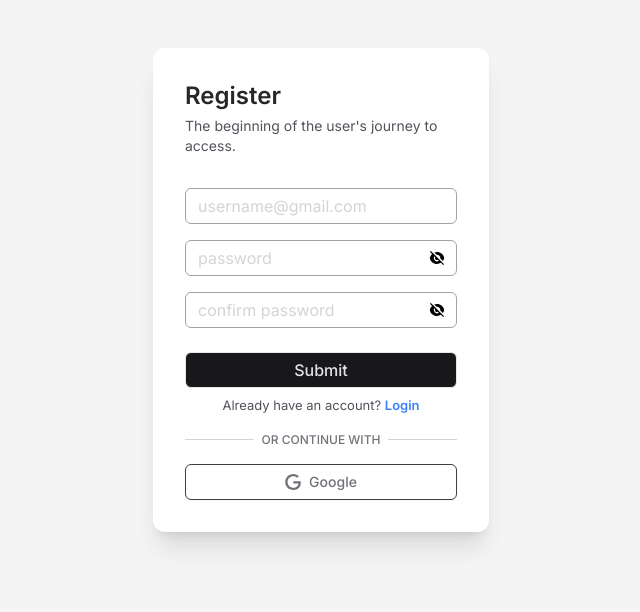
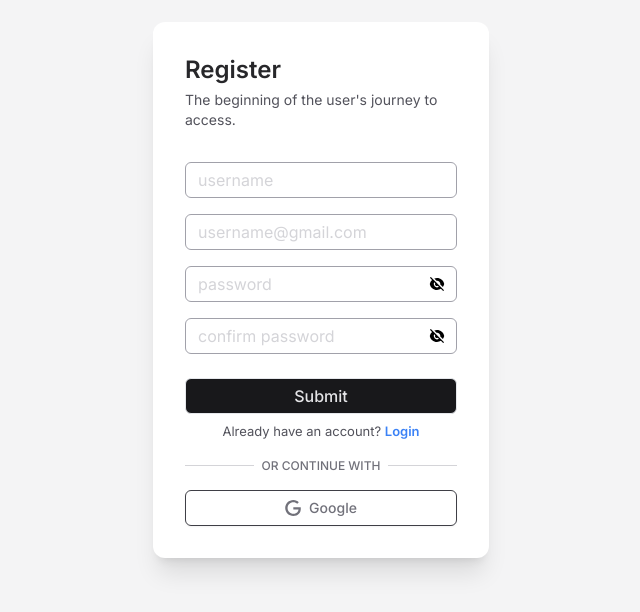
Before and after one commit to dnh2703/management-app, a React (Vite) app in the folder client/: page /auth/register in a window 1280 px wide. Shown: the part 110-722 px from the top of the page, without its empty margins (319-959 px from the left). Built offline with nearby package versions, Linux system fonts and the light colour scheme; no server answers.

Commit message:
update register form

```diff
--- a/client/src/modules/Auth/Register/RegisterForm.tsx
+++ b/client/src/modules/Auth/Register/RegisterForm.tsx
@@ -65,6 +65,14 @@ const RegisterForm = () => {
           <p className='text-zinc-600 text-sm'>The beginning of the user's journey to access.</p>
         </div>
         <div className='p-6 md:p-8 md:pb-6 flex flex-col pt-0 gap-4'>
+          <Input
+            disabled={isLoading}
+            className='placeholder-zinc-300 w-full'
+            isError={!!errors.name}
+            errorMessage={errors.name?.message}
+            {...register('name', { required: 'Please fill the name' })}
+            placeholder='username'
+          />
           <Input
             disabled={isLoading}
             className='placeholder-zinc-300 w-full'
--- a/client/src/modules/Auth/Register/register.schema.ts
+++ b/client/src/modules/Auth/Register/register.schema.ts
@@ -1,5 +1,6 @@
 import { LoginSchema } from '../Login/login.schema'
 
 export interface RegisterSchema extends LoginSchema {
+  name: string
   confirm_password: string
 }
```
